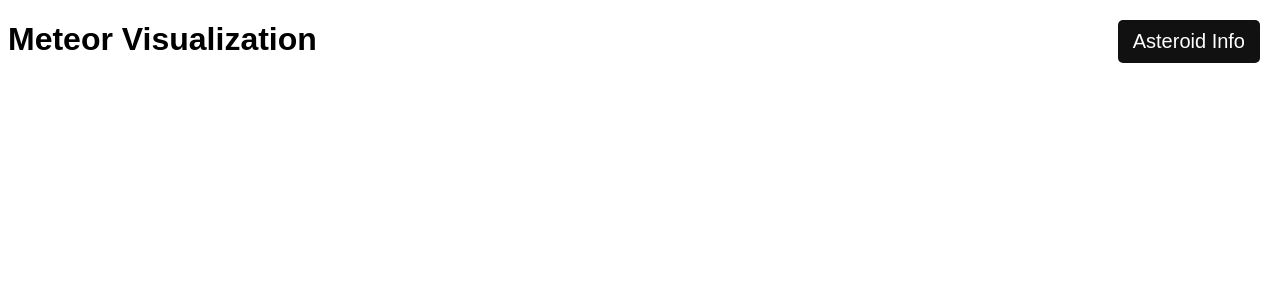
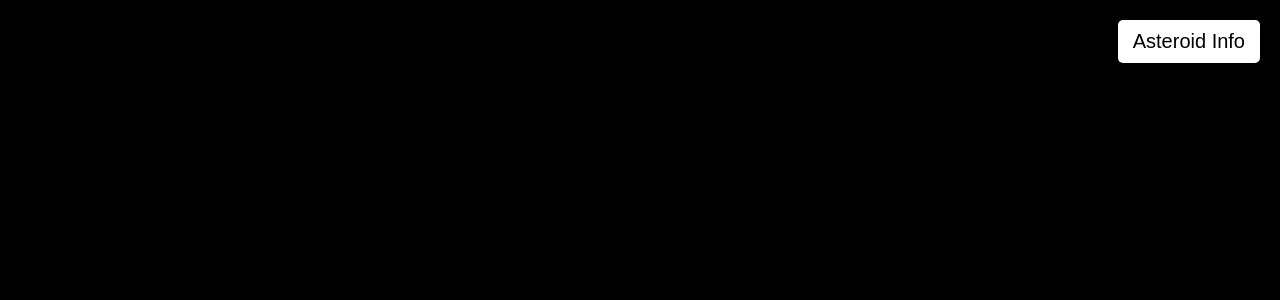
Before and after one commit to KManuel27/NASA-Space-Apps-Challenge-2025, a Flask app: template templates/meteorViz.html in a window 1280 px wide. Shown: the top 300 px of the page. Run offline with Flask 3, Linux system fonts and the light colour scheme; the template is opened without the code that fills it, so the values that code supplies are empty; some libraries are stand-ins or nearby versions.

Commit message:
Change colours

```diff
--- a/templates/meteorViz.html
+++ b/templates/meteorViz.html
@@ -11,11 +11,11 @@
             position: fixed;
             top: 0;
             right: 0;
-            background-color: #111;
+            background-color: #ffffff;
             overflow-x: hidden;
             transition: 0.5s;
             padding-top: 60px;
-            color: white;
+            color: rgb(0, 0, 0);
             z-index: 1000;
         }
 
@@ -43,8 +43,8 @@
             font-size: 20px;
             cursor: pointer;
             z-index: 1001;
-            background-color: #111;
-            color: white;
+            background-color: #ffffff;
+            color: rgb(0, 0, 0);
             border: none;
             padding: 10px 15px;
             border-radius: 5px;
@@ -52,6 +52,7 @@
 
         body {
             font-family: Arial, sans-serif;
+            background-color: black;
         }
     </style>
 </head>
```
